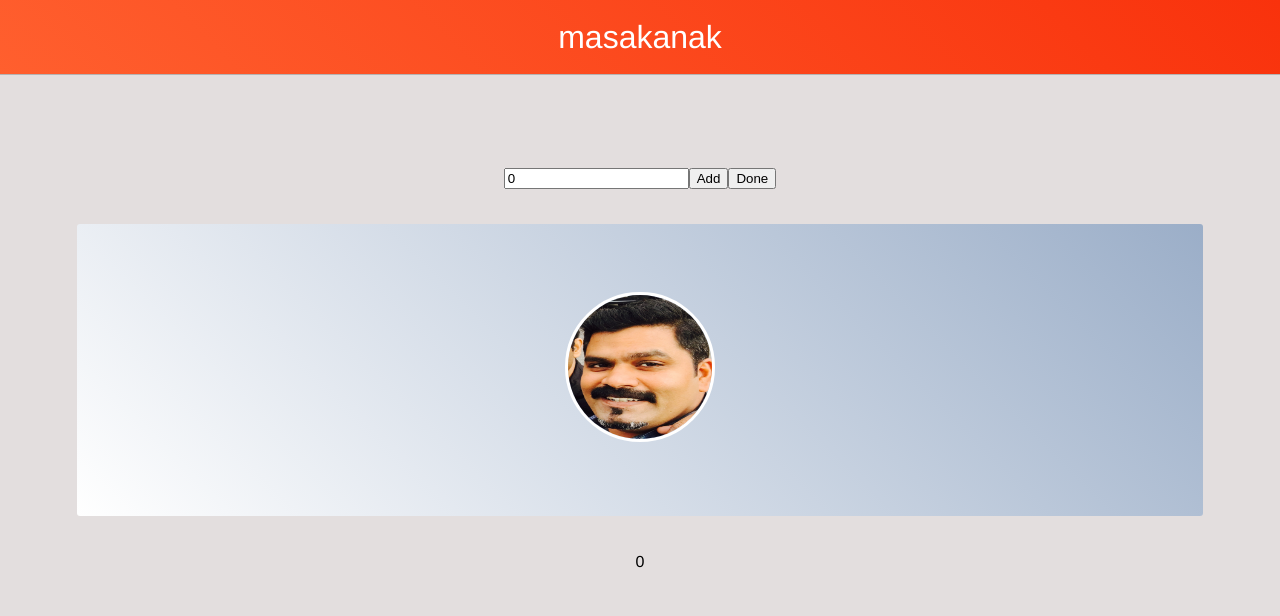
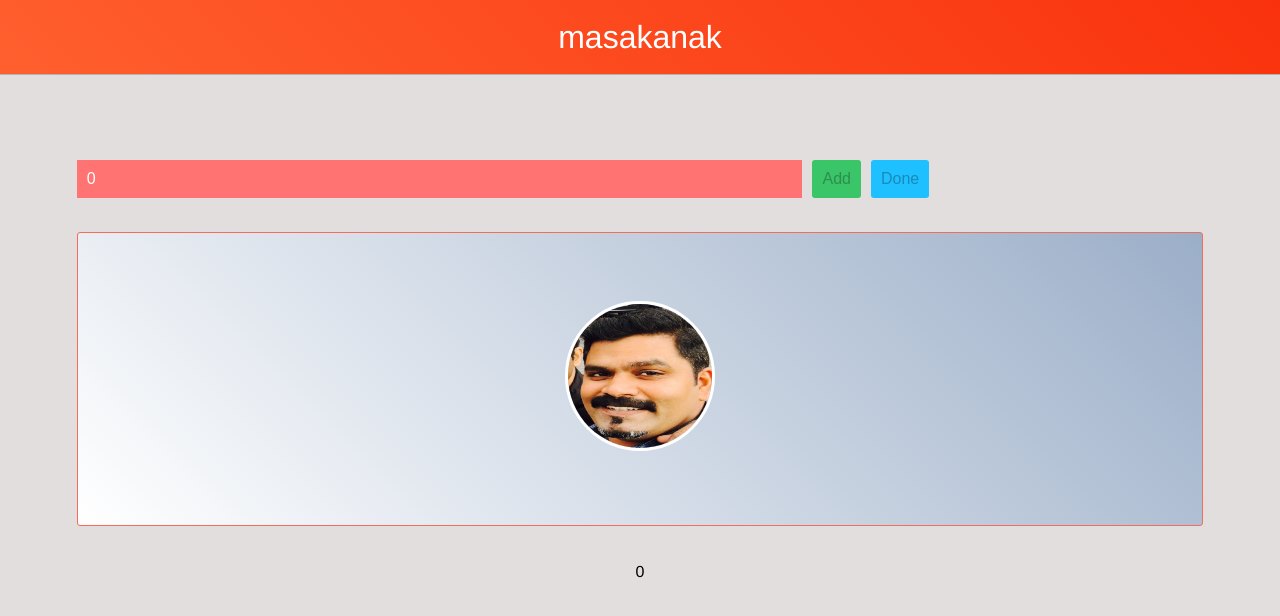
Before and after one commit to anoopmundathan/expense-calc, a React app: page / in a window 1280 px wide. Both pictures are taken after a click on the picture 640 px from the left and 326 px from the top of the page. Shown: the top 616 px of the page. Built offline with nearby package versions, Linux system fonts and the light colour scheme.

Commit message:
Add further styling

```diff
--- a/src/components/App.js
+++ b/src/components/App.js
@@ -165,9 +165,10 @@ class App extends Component {
 
                     {personOneUpdated && personTwoUpdated && !personOneFinalAmount &&
                      !personTwoFinalAmount &&
-                        <div>
+                        <div className='calculate-container'>
                             <input
-                                value='calculate'
+                                className='calculate'
+                                value='Ethrayayi'
                                 type="button"
                                 onClick={this.onCalculate.bind(this)}/>
                         </div>
--- a/src/components/ExpenseList.js
+++ b/src/components/ExpenseList.js
@@ -33,24 +33,38 @@ export default class ExpenseList extends Component {
     render() {
         const expenseList = this.state.list.map((item, index) => <li key={index}>{item}</li>);
         return(
-            <div>
+            <div className='list-container'>
+                <div className='list'>
                     <ul>
                         {expenseList}
                     </ul>
+                </div>
 
+                <div className='form-container'>
+                    <div className='form-amount-container'>
                         <input
+                            className='form-amount'
                             placeholder='Enter Amount'
                             onChange={this.onChange.bind(this)}
                             value={this.state.amount}
                             type="number"/>
+                    </div>
+
+                    <div className='form-button-container'>
                         <input
+                            className='form-add'
                             value='Add'
                             onClick={this.onClickAdd.bind(this)}
+                            disabled={!this.state.amount}
                             type="button"/>
                         <input
+                            className='form-done'
                             value='Done'
                             onClick={this.onClickDone.bind(this)}
+                            disabled={!this.state.list.length}
                             type="button"/>
+                    </div>
+                </div>
             </div>
         );
     }
--- a/src/index.css
+++ b/src/index.css
@@ -35,7 +35,6 @@ body {
     padding: 1%;
     width: 90%;
     margin: 5% auto;
-    /*box-shadow: 0px 0px 0px 1px rgba(0, 0, 0, 0.2);*/
 
 }
 
@@ -46,6 +45,7 @@ body {
     padding-bottom: 1%;
     border-radius: 3px;
     background: linear-gradient(45deg, #fff, #9baec8);
+    border: 1px solid #f26d5b;
 }
 
 .person-name,
@@ -71,4 +71,84 @@ body {
     max-width: 200px;
     border-radius: 50%;
     border: 3px solid #fff;
+    cursor: pointer;
+    transition: .5s all ease;
 }
+
+.person-image img:hover {
+    border: 3px solid #f26d5b;
+}
+
+.list-container {
+
+}
+.list ul {
+    margin: 0;
+    padding: 0;
+    list-style: none;
+}
+.list ul li {
+    font-size: 1em;
+    margin-top: 5px;
+    padding: 10px;
+    border-bottom: 1px solid #a3a1a1;
+    background: #fff;
+    color: #6a60a9;
+}
+
+.form-container {
+    width: 100%;
+    margin-top: 10px;
+    display: flex;
+    align-items: left;
+}
+.form-amount-container {
+    width: 65%;
+    margin-right: 10px;
+}
+
+.form-button-container {
+    width: 35%;
+    display: flex;
+}
+
+.form-amount {
+    width: 100%;
+    border: none;
+    font-size: 1em;
+    padding: 10px;
+    background: #ff7473;
+    margin-right: 10px;
+    color: #fff;
+}
+.form-add {
+    border: none;
+    font-size: 1em;
+    padding: 10px;
+    margin-right: 10px;
+    background: #3ac569;
+}
+.form-done {
+    border: none;
+    font-size: 1em;
+    padding: 10px;
+    align-items: right;
+    background: #1ec0ff;
+}
+
+.form-add,
+.form-done {
+    border-radius: 3px;
+    cursor: pointer;
+}
+
+.calculate {
+    border: none;
+    font-size: 2em;
+    padding: 10px;
+    align-items: right;
+    background: #e94e77;
+    cursor: pointer;
+    color: #fff;
+    border-radius: 5px;
+}
```
Lines whose indentation alone changed are shown as unchanged.
